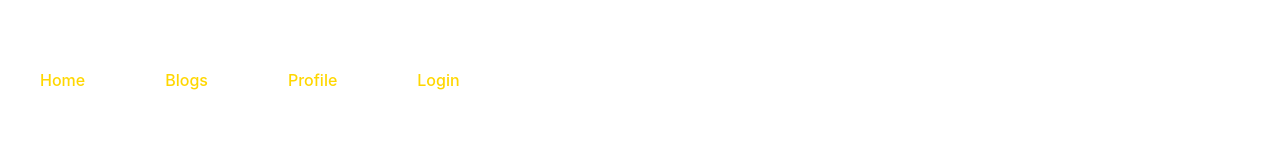
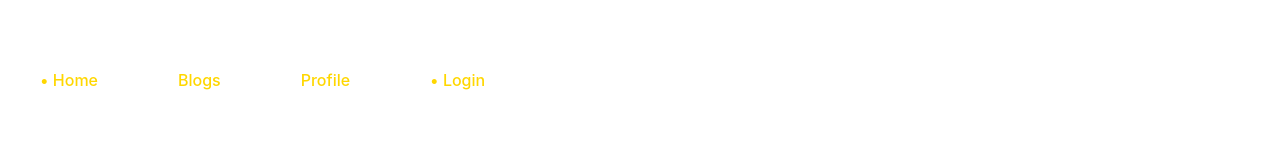
Before and after one commit to DanielVaega/app1, a React (Vite) app: page / in a window 1280 px wide. Shown: the top 160 px of the page. Built offline with nearby package versions, Linux system fonts and the light colour scheme.

Commit message:
names of navlinks

```diff
--- a/src/components/NavigationComponent.jsx
+++ b/src/components/NavigationComponent.jsx
@@ -3,10 +3,10 @@ export const NavigationComponent = () => {
     return (
         <>
             <nav>
-                <NavLink className={"navigation"} to="/">Home</NavLink>
+                <NavLink className={"navigation"} to="/">• Home</NavLink>
                 <NavLink className={"navigation"} to="/blogs">Blogs</NavLink>
                 <NavLink className={"navigation"} to="/account">Profile</NavLink>
-                <NavLink className={"navigation"} to="/login">Login</NavLink>
+                <NavLink className={"navigation"} to="/login">• Login</NavLink>
             </nav>
         </>
     )
```
